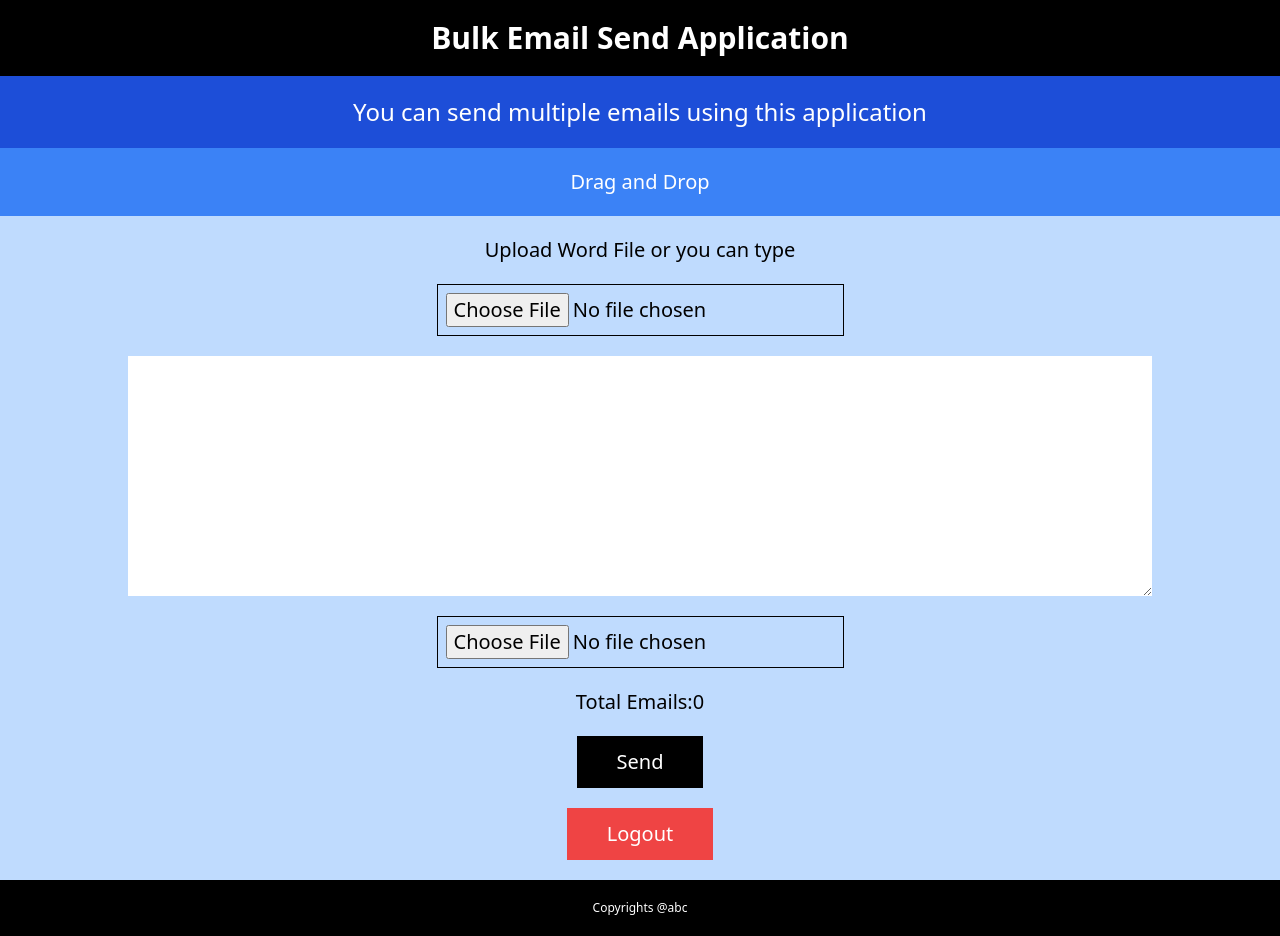
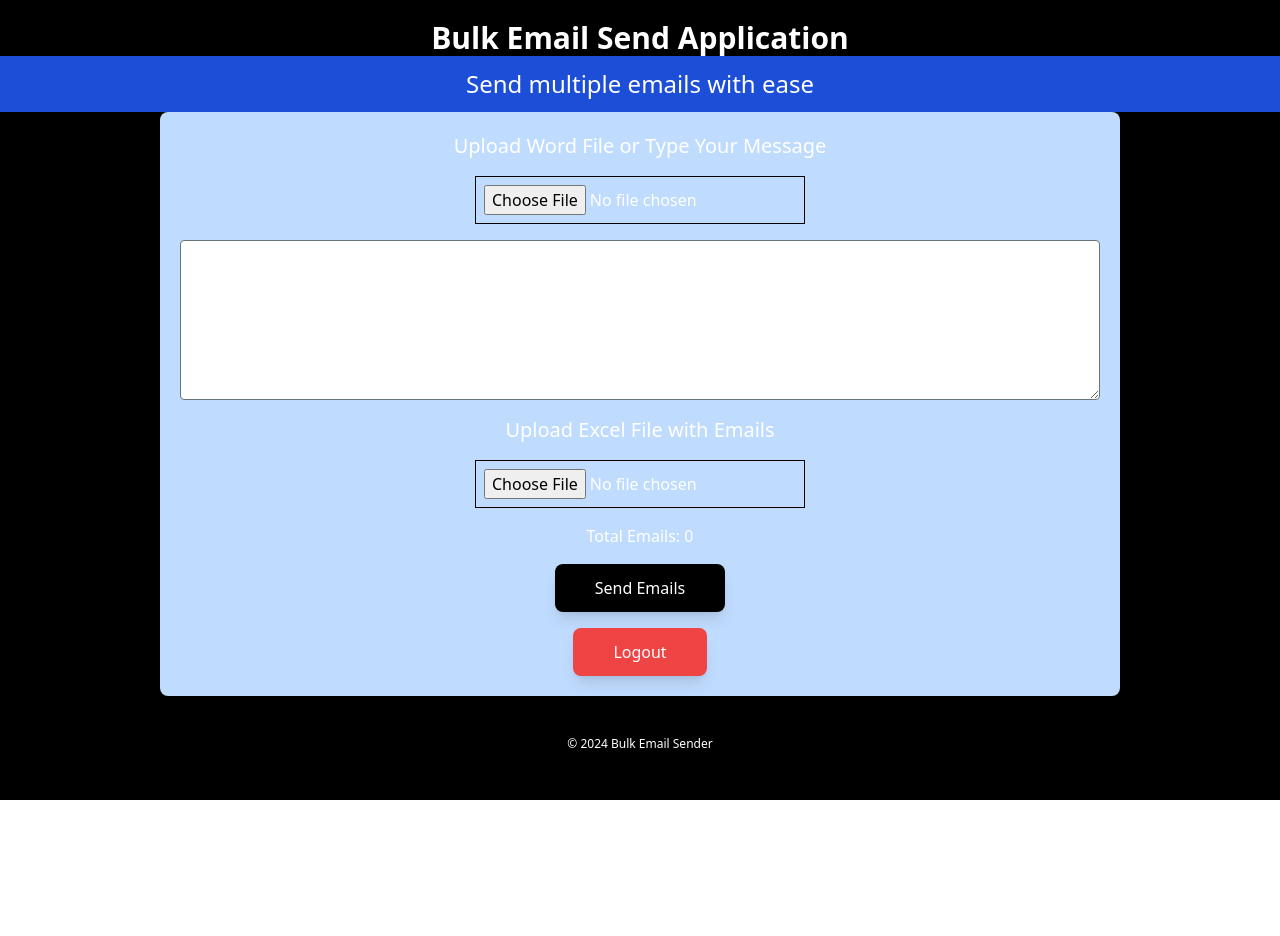
Before and after one commit to haran2231/email-fe, a React (Create React App) app: page /mailbox in a window 1280 px wide. After the commit the page ends 800 px from the top, so only its background shows below. Built offline with nearby package versions, Linux system fonts and the light colour scheme.

Commit message:
Update Mailbox.jsx

```diff
--- a/src/Components/Mailbox.jsx
+++ b/src/Components/Mailbox.jsx
@@ -1,100 +1,67 @@
-
 import React, { useState, useRef } from "react";
 import axios from 'axios';
 import * as XLSX from 'xlsx';
-import { useNavigate } from 'react-router-dom'; // Import useNavigate hook
-import WordFileUploader from "./WordFileUploader";
+import { useNavigate } from 'react-router-dom';
 import Mammoth from 'mammoth';
-import FileReader from 'react-file-reader';
-
 
 const Mailbox = () => {
-    // const [msg1, setMsg] = useState("");
     const [sending, setSending] = useState(false);
     const [data, setData] = useState([]);
     const [fileError, setFileError] = useState("");
     const [fileContent, setFileContent] = useState('');
-    const [emailcount, setemailcount] = useState(false)
+    const [emailCount, setEmailCount] = useState(0);
     const fileInputRef = useRef(null);
-    const navigation = useNavigate(); // Initialize useNavigate hook
-
-    // const handleMsg = (e) => {
-    //     setMsg(e.target.value);
-    // }
+    const navigate = useNavigate();
 
     const handleFile = (e) => {
         const file = e.target.files[0];
         if (!file) return;
 
         const reader = new FileReader();
-
         reader.onload = (event) => {
             try {
                 const workbook = XLSX.read(event.target.result, { type: 'binary' });
                 const sheetName = workbook.SheetNames[0];
                 const sheet = workbook.Sheets[sheetName];
                 const emailList = XLSX.utils.sheet_to_json(sheet, { header: 'A' });
-
-                const totalEmails = emailList.map(item => item.A).filter(email => validateEmail(email));
-                setData(totalEmails);
-                setemailcount(true)
+                const validEmails = emailList.map(item => item.A).filter(email => validateEmail(email));
+                setData(validEmails);
+                setEmailCount(validEmails.length);
                 setFileError("");
             } catch (error) {
                 setFileError("Error reading the file. Please ensure it is a valid Excel file.");
             }
-        }
+        };
+        reader.onerror = () => setFileError("Error reading the file. Please try again.");
+        reader.readAsBinaryString(file);
+    };
 
-        reader.onerror = () => {
-            setFileError("Error reading the file. Please try again.");
-        }
+    const handleWordFile = (e) => {
+        const file = e.target.files[0];
+        if (!file) return;
 
-        reader.readAsBinaryString(file);
-    }
-
-
-    const handleFilesforword = async (e) => {
-
-        const files = e.target.files;
-
-        if (!files || files.length === 0) {
-
-            console.error("No file selected.");
-
-            return;
-
-        }
-
-
-
-        const file = files[0];
-
-        const arrayBuffer = await file.arrayBuffer();
-
-
-
-        Mammoth.extractRawText({ arrayBuffer })
-
-            .then((result) => {
-
+        const reader = new FileReader();
+        reader.onload = async (event) => {
+            try {
+                const arrayBuffer = event.target.result;
+                const result = await Mammoth.extractRawText({ arrayBuffer });
                 setFileContent(result.value);
-
-            })
-
-            .catch((error) => {
-                console.error('Error reading Word file:', error);
-
-            });
-
+            } catch (error) {
+                setFileError("Error processing the file. Ensure it's a valid .docx file.");
+            }
+        };
+        reader.onerror = () => setFileError("Error reading the file. Please try again.");
+        reader.readAsArrayBuffer(file);
     };
 
     const validateEmail = (email) => {
-        const re = /^(([^<>()\[\]\\.,;:\s@"]+(\.[^<>()\[\]\\.,;:\s@"]+)*)|(".+"))@(([^<>()\[\]\\.,;:\s@"]+\.)+[^<>()\[\]\\.,;:\s@"]{2,})$/i;
+        const re = /^[^\s@]+@[^\s@]+\.[^\s@]+$/;
         return re.test(String(email).toLowerCase());
-    }
+    };
 
-    const send = async () => {
-        if (fileContent === "") {
-            alert("Kindly enter a message");
+    const sendEmails = async () => {
+        if (!fileContent.trim()) {
+            alert("Please enter a message or upload a valid document.");
             return;
         }
 
@@ -105,74 +72,55 @@ const Mailbox = () => {
 
         setSending(true);
         try {
-            const response = await axios.post("https://email-app-9dmm.onrender.com/sendemail", { msg: fileContent, email: data, });
-            console.log(response.data);
+            const response = await axios.post("https://email-app-9dmm.onrender.com/sendemail", {
+                msg: fileContent,
+                email: data,
+            });
             if (response.data) {
-                alert("Email sent successfully");
+                alert("Emails sent successfully!");
                 setFileContent("");
+                setEmailCount(0);
+                setData([]);
             } else {
-                alert("Failed to send");
+                alert("Failed to send emails.");
             }
         } catch (error) {
-            alert("Failed to send. Please try again later.");
+            alert("Error sending emails. Please try again later.");
         } finally {
             setSending(false);
-            setemailcount(false)
-            if (fileInputRef.current) {
-                fileInputRef.current.value = '';  // Resets the file input to empty
-              }
+            if (fileInputRef.current) fileInputRef.current.value = '';
         }
-    }
+    };
 
     const handleLogout = () => {
-        localStorage.removeItem('token'); // Remove token from localStorage
-        navigation('/'); // Redirect to the login page after logout
+        localStorage.removeItem('token');
+        navigate('/');
     };
 
     return (
-        <div className="bg-black">
-            <div className="py-5 text-3xl font-bold text-center text-white bg-black">
-                <h1>Bulk Email Send Application</h1>
+        <div className="bg-black text-white min-h-screen flex flex-col items-center py-5">
+            <h1 className="text-3xl font-bold">Bulk Email Send Application</h1>
+            <h2 className="text-2xl font-medium bg-blue-700 w-full text-center py-3">Send multiple emails with ease</h2>
+
+            <div className="bg-blue-200 p-5 w-3/4 flex flex-col items-center gap-4 rounded-lg shadow-md">
+                <h2 className="text-xl font-medium">Upload Word File or Type Your Message</h2>
+                <input ref={fileInputRef} onChange={handleWordFile} type="file" accept=".docx" className="p-2 border border-black" />
+                <textarea value={fileContent} onChange={(e) => setFileContent(e.target.value)} className="w-full h-40 p-3 border border-gray-500 rounded" />
+
+                <h2 className="text-xl font-medium">Upload Excel File with Emails</h2>
+                <input ref={fileInputRef} onChange={handleFile} type="file" accept=".xlsx, .xls" className="p-2 border border-black" />
+                {fileError && <p className="text-red-500">{fileError}</p>}
+                <p>Total Emails: {emailCount}</p>
+
+                <button onClick={sendEmails} className="px-10 py-3 bg-black text-white rounded-lg shadow-lg" disabled={sending}>
+                    {sending ? "Sending..." : "Send Emails"}
+                </button>
+                <button onClick={handleLogout} className="px-10 py-3 bg-red-500 text-white rounded-lg shadow-lg">Logout</button>
             </div>
 
-            <div className="py-5 text-2xl font-medium text-center text-white bg-blue-700">
-                <h1>You can send multiple emails using this application</h1>
-            </div>
-
-            <div className="py-5 text-xl font-medium text-center text-white bg-blue-500">
-                <h1>Drag and Drop</h1>
-            </div>
-
-            <div className="flex flex-col items-center gap-5 py-5 text-xl font-medium text-center text-black bg-blue-200">
-                <h2>Upload Word File or you can type</h2>
-                {/* <FileReader handleFiles={handleFilesforword} fileTypes={['.docx']}> */}
-                {/* <button className="p-2 my-4 border border-black border-solid">Select Word File</button> */}
-                <input className="p-2 border border-black border-solid" ref={fileInputRef} onChange={handleFilesforword} type="file" />
-                {/* </FileReader> */}
-                <textarea
-                    value={fileContent}
-                    className="w-[80%] h-60 px-3"
-                    onChange={(e) => setFileContent(e.target.value)}
-                    rows="20"
-                    cols="80"
-                />
-                {/* <textarea onChange={handleMsg} value={msg} className="w-[80%] h-60 px-3"></textarea> */}
-                <input className="p-2 border border-black border-solid" ref={fileInputRef} onChange={handleFile} type="file" />
-                {fileError && <p className="text-red-500">{fileError}</p>}
-                <p>Total Emails:{emailcount ? data.length:"0" } </p>
-                <button onClick={send} className="px-10 py-3 text-xl font-normal text-white bg-black" type="button" disabled={sending}>
-                    {sending ? "Sending..." : "Send"}
-                </button>
-                <button onClick={handleLogout} className="px-10 py-3 text-xl font-normal text-white bg-red-500" type="button">
-                    Logout
-                </button>
-            </div>
-
-            <div className="py-5 text-xs font-medium text-center text-white bg-black">
-                <h1>Copyrights @abc</h1>
-            </div>
+            <footer className="mt-10 text-xs">© 2024 Bulk Email Sender</footer>
         </div>
-    )
-}
+    );
+};
 
 export default Mailbox;
```
